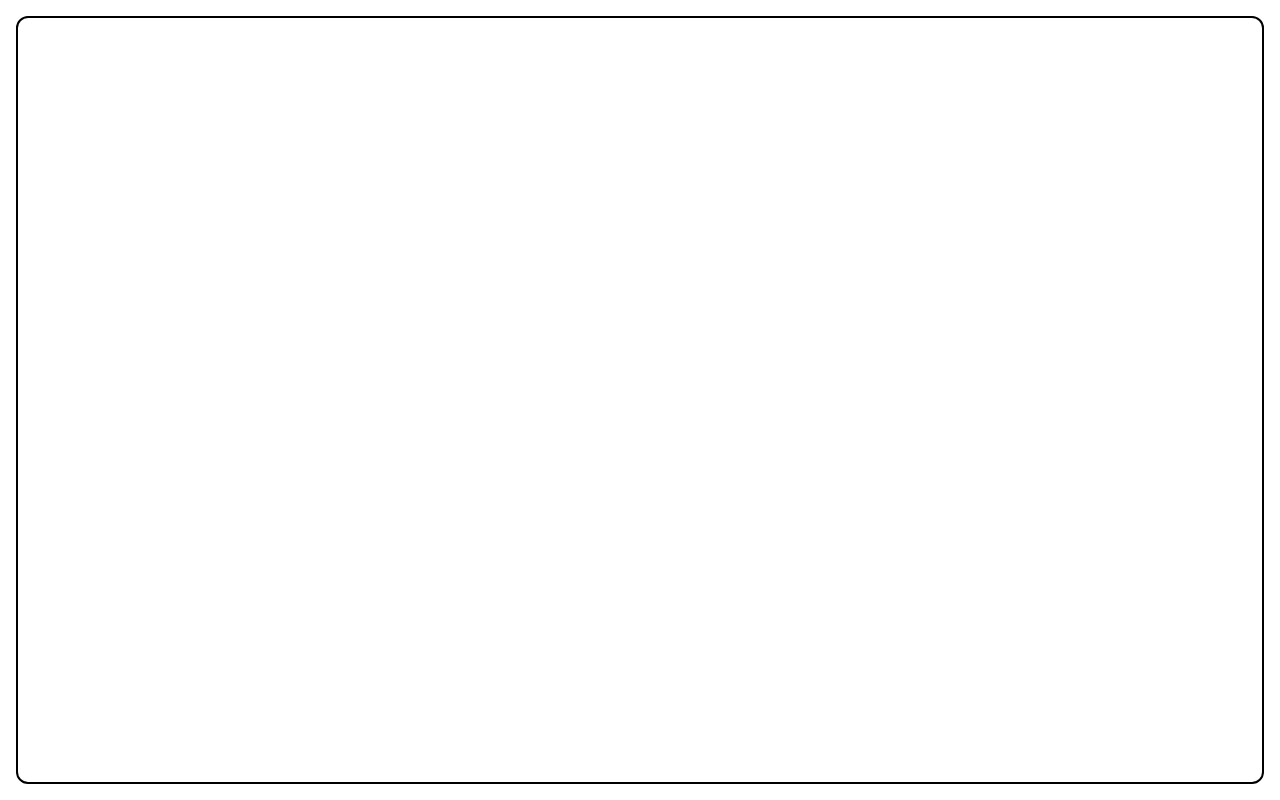
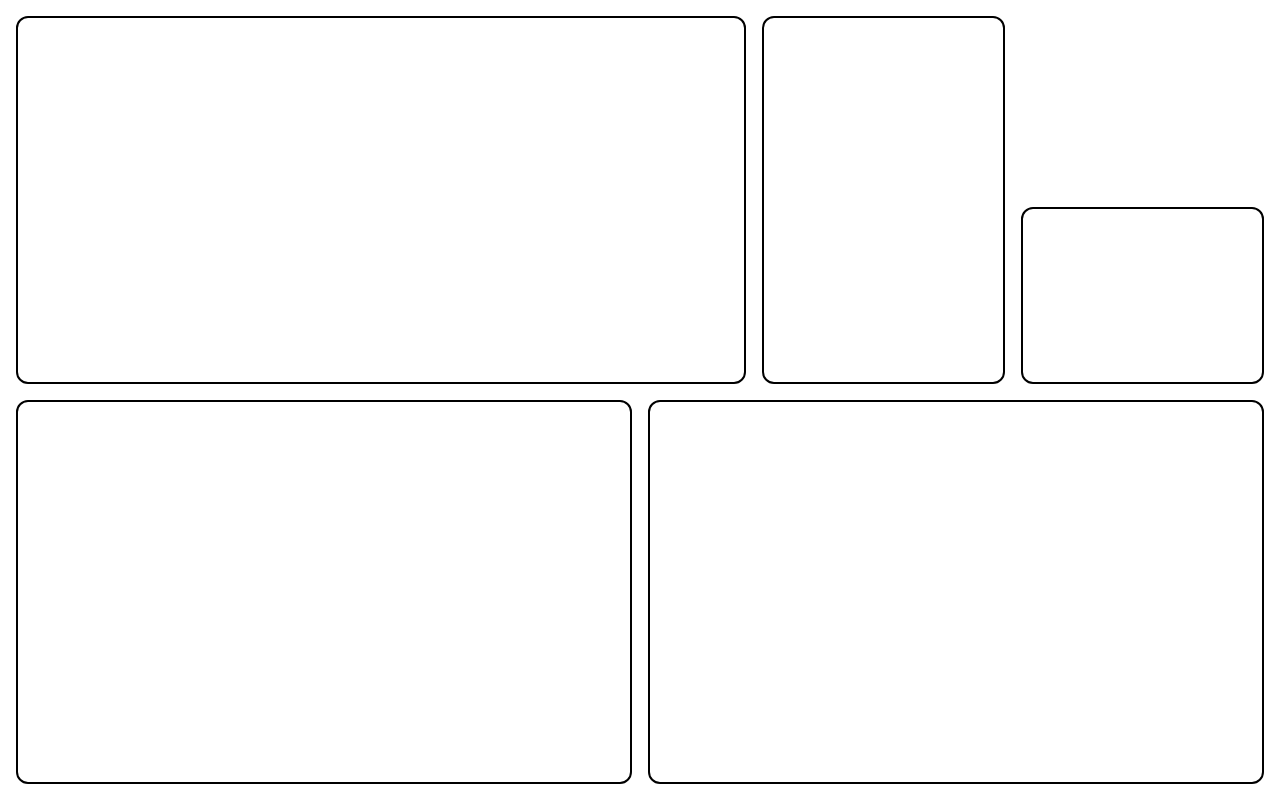
Before and after one commit to shresthashreejan/portfolio, a React (Vite) app: page / in a window 1280 px wide. Built offline with nearby package versions, Linux system fonts and the light colour scheme.

Commit message:
Base layout

```diff
--- a/src/App.tsx
+++ b/src/App.tsx
@@ -2,7 +2,18 @@ const App = () => {
     return (
         <>
             <div className="container p-4">
-                <div className="h-full border-2 border-black rounded-xl"></div>
+                <div className="grid-top-container h-1/2 pb-4">
+                    <div className="h-full border-2 border-black rounded-xl"></div>
+                    <div className="h-full border-2 border-black rounded-xl"></div>
+                    <div className="flex flex-col gap-4">
+                        <div className="h-full"></div>
+                        <div className="h-full border-2 border-black rounded-xl"></div>
+                    </div>
+                </div>
+                <div className="grid-bottom-container h-1/2">
+                    <div className="h-full border-2 border-black rounded-xl"></div>
+                    <div className="h-full border-2 border-black rounded-xl"></div>
+                </div>
             </div>
         </>
     );
--- a/src/index.css
+++ b/src/index.css
@@ -6,3 +6,15 @@
     height: 100dvh;
     max-width: 100dvw;
 }
+
+.grid-top-container {
+    display: grid;
+    grid-template-columns: 3fr 1fr 1fr;
+    grid-gap: 1rem;
+}
+
+.grid-bottom-container {
+    display: grid;
+    grid-template-columns: 1fr 1fr;
+    grid-gap: 1rem;
+}
```
